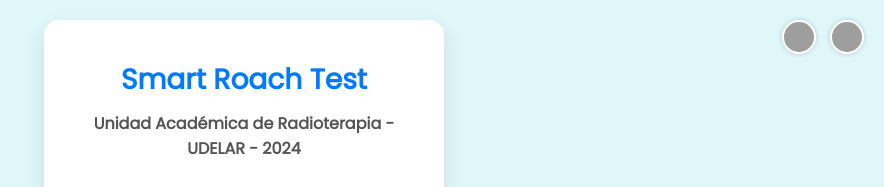
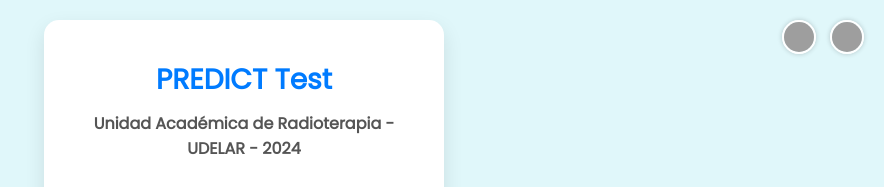
Before and after one commit to agusrosich/PredictAI, a Flask app: page / in a window 1280 px wide. Shown: the top 187 px of the page, without its empty margins (396-1280 px from the left). Run offline with Flask 3, Linux system fonts and the light colour scheme; parts of the project's set-up code (start-up, migrations or seed data) failed here and were passed over; grey boxes are pictures that could not be loaded.

Commit message:
Update index.html

```diff
--- a/templates/index.html
+++ b/templates/index.html
@@ -258,8 +258,8 @@
 
     <!-- Form Section -->
     <div class="section form-container">
-        <h1 class="en">Smart Roach Test</h1>
-        <h1 class="es">Prueba Smart Roach</h1>
+        <h1 class="en">PREDICT Test</h1>
+        <h1 class="es">PREDICT Test</h1>
         <h2 class="subtitle">Unidad Académica de Radioterapia - UDELAR - 2024</h2>
         <form method="post">
             <label for="edad">Edad:</label>
```
